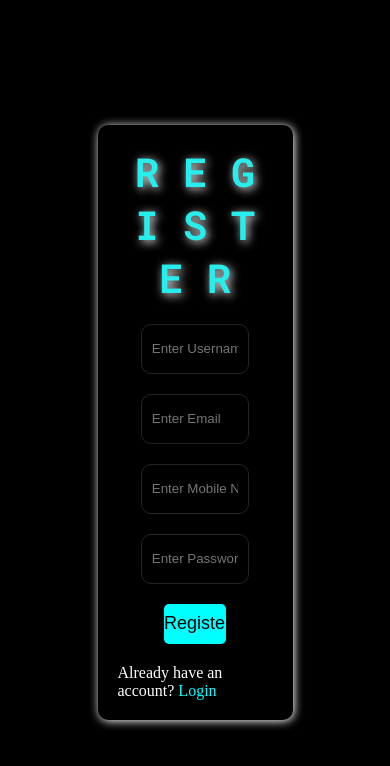
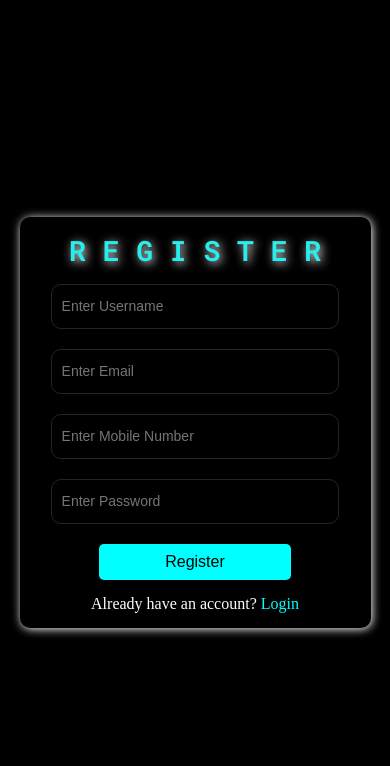
Before and after one commit to vivektopale/Jarvis-AI, a website: page public/register.html in a window 390 px wide. Drawn offline with Linux system fonts and the light colour scheme.

Commit message:
register.html

```diff
--- a/public/register.html
+++ b/public/register.html
@@ -79,6 +79,33 @@
       color: aqua;
       text-decoration: none;
     }
+        @media screen and (max-width: 480px) {
+  article {
+    width: 90%;
+    padding: 15px;
+  }
+
+  .header > h2 {
+    font-size: 28px;
+    margin-bottom: 15px;
+  }
+
+  input {
+    width: 90%;
+    height: 45px;
+    font-size: 14px;
+  }
+
+  form > button {
+    width: 60%;
+    height: 36px;
+    font-size: 16px;
+  }
+
+  .fo {
+    gap: 15px;
+  }
+}
   </style>
 </head>
 <body>
@@ -126,4 +153,5 @@
   </script>
   <script src="./register.js"></script>
 </body>
+
 </html>
```
